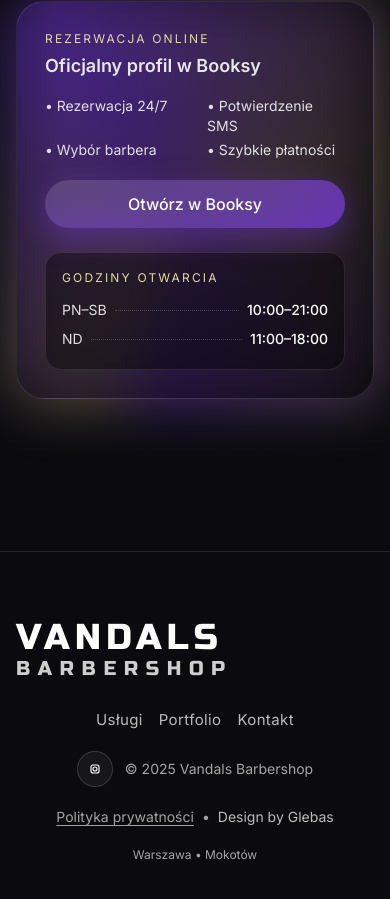
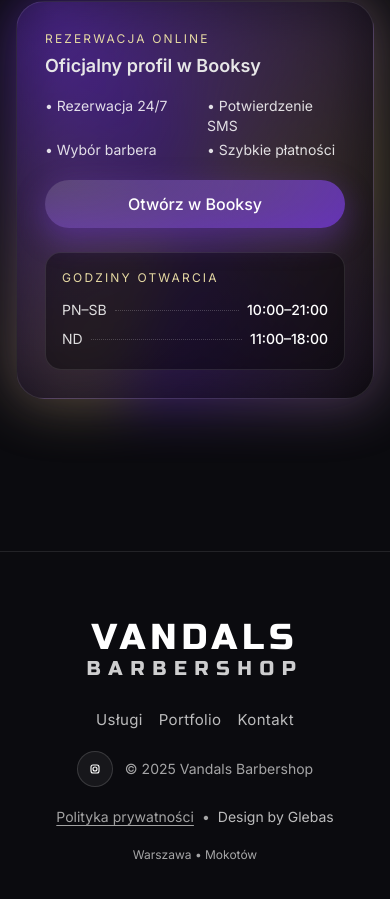
Before and after one commit to YaGlebs/vandals-site, a Next.js app: page / in a window 390 px wide. Shown: the part 4090-4989 px from the top of the page. Built offline with nearby package versions, Linux system fonts and the light colour scheme.

Commit message:
fix: center footer logo on mobile

```diff
--- a/app/page.tsx
+++ b/app/page.tsx
@@ -599,7 +599,7 @@
       <footer className="mt-24 border-t border-white/10 bg-[#0B0B0F]">
         <div className="w-full px-4 lg:px-10 py-14 text-sm text-muted">
           <div className="mx-auto max-w-7xl grid grid-cols-1 md:grid-cols-[auto_1fr] gap-10 items-start">
-            <div className="flex flex-col gap-2 translate-y-3">
+            <div className="flex flex-col gap-2 translate-y-3 items-center md:items-start text-center md:text-left">
               <div className="leading-tight">
                 <div className="font-brand text-[36px] tracking-[0.14em] text-white leading-none">
                   VANDALS
```
